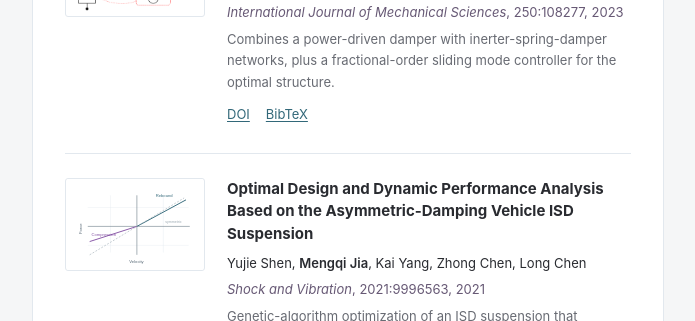
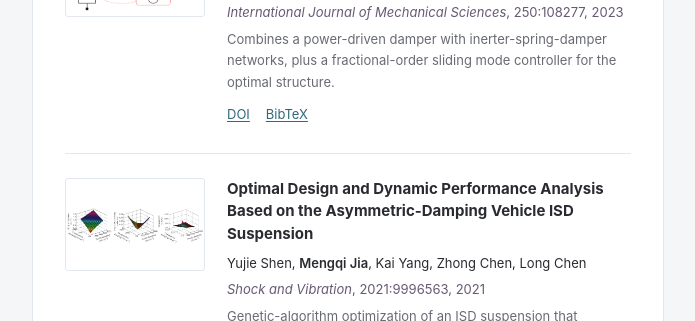
Before and after one commit to mj3664-web/homepage, a plain HTML site: page index.html in a window 1280 px wide. Shown: the part 1355-1676 px from the top of the page, without its empty margins (272-967 px from the left). Drawn offline with Linux system fonts and the light colour scheme.

Commit message:
Use Fig. 9 from the Shock and Vibration 2021 paper
Co-Authored-By: Claude Opus 5.5 <noreply@anthropic.com>
Claude-Session: https://claude.ai/code/session_01SWPavJZp65t57UTzzmps4M

```diff
--- a/index.html
+++ b/index.html
@@ -135,8 +135,8 @@
           </div>
         </article>
         <article class="publication">
-          <a class="publication-figure" href="assets/images/asymmetric-damping.svg" title="View full-resolution diagram">
-            <img class="publication-image publication-image--figure" src="assets/images/asymmetric-damping.svg" alt="Illustrative asymmetric damping force-velocity curve, not experimental data" width="720" height="480" loading="lazy">
+          <a class="publication-figure" href="assets/images/asymmetric-damping-fig9.png" title="View full-resolution figure">
+            <img class="publication-image publication-image--figure" src="assets/images/asymmetric-damping-fig9.png" alt="Figure 9 of the paper: body acceleration, suspension working stroke, and dynamic tire load as functions of compression and tensile damping" width="2010" height="525" loading="lazy">
           </a>
           <div class="publication-copy">
             <h3>Optimal Design and Dynamic Performance Analysis Based on the Asymmetric-Damping Vehicle ISD Suspension</h3>
```
Also changed, not shown: assets/images/asymmetric-damping-fig9.png (added), assets/images/asymmetric-damping.svg (deleted).
